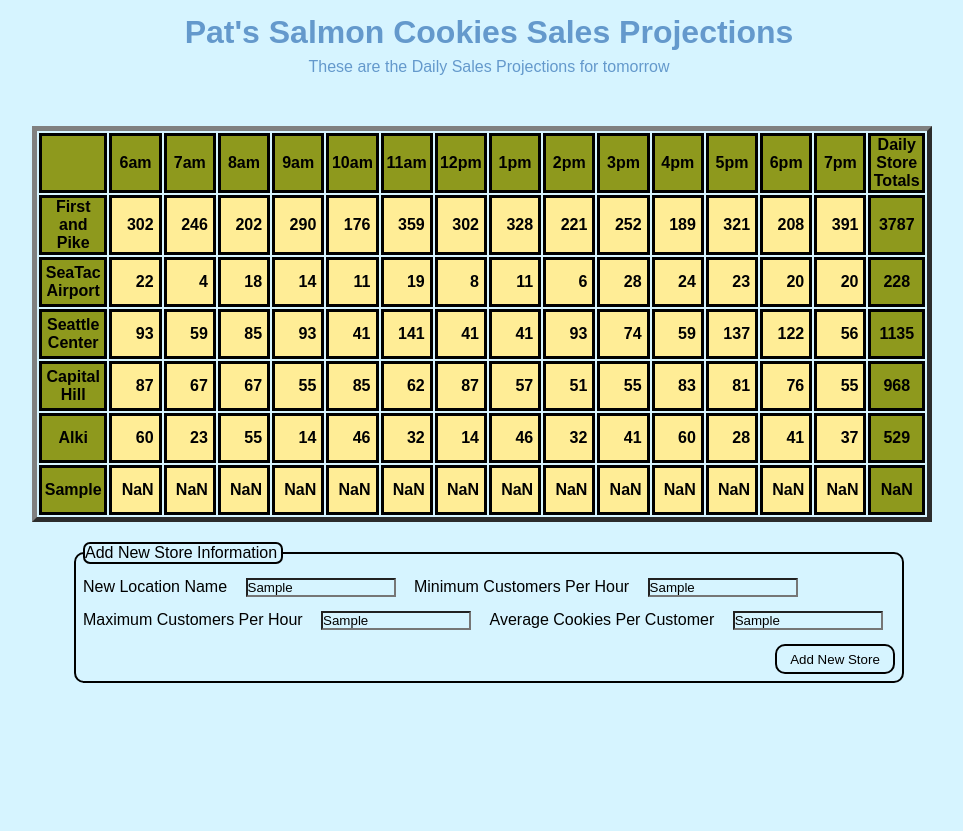
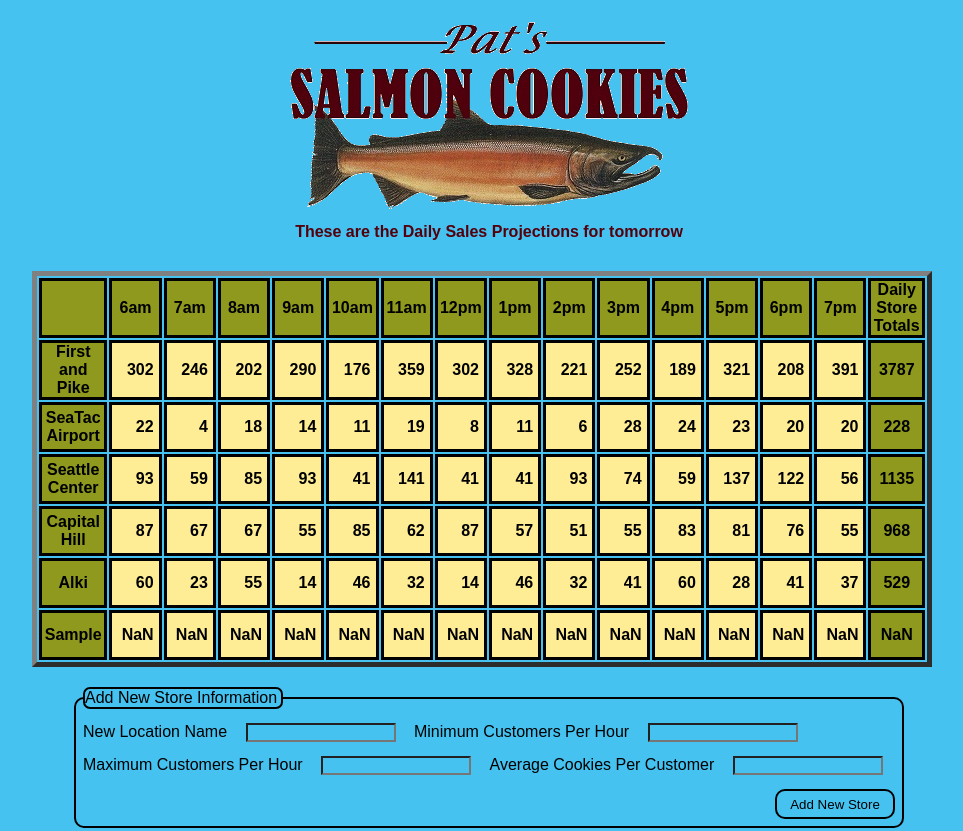
Before and after one commit to edpuzino/cookie-stand, a plain HTML site: page sales.html in a window 1280 px wide. Both pictures are taken after typing "Sample", "Sample", "Sample", "Sample" into the empty fields and a click on the button "Add New Store". Shown: the whole page, without its empty margins (172-1135 px from the left). Before the commit the page ends 807 px from the top, so only its background shows below. Drawn offline with Linux system fonts and the light colour scheme.

Commit message:
work on logo

```diff
--- a/css/style.css
+++ b/css/style.css
@@ -1,10 +1,10 @@
 * {
     font-family: gill-sans, sans-serif;
-    background-color: rgb(214, 244, 255);
     width: 100%;
     margin: 7px;
     padding: 0;
     box-sizing: border-box;
+    background-color: rgb(69, 194, 240);
 }
 /*  color1: rgb(195, 204, 100);
     color2: rgb(142, 153, 29);
@@ -14,19 +14,26 @@
 
 h1 {
     text-align: center;
-    color: rgb(100, 153, 204);
+
 }
 
 p {
     text-align: center;
-    color: rgb(100, 153, 204);
+    color: rgb(83, 0, 13);
+    font-weight: bold;
+}
+
+img {
+    float: center;
+    width: 400;
 }
 
 table {
     width: 900px;
     border-width: thick;
     border-style: outset;
-    margin: 50px auto 20px auto;
+    margin: 30px auto 20px auto;
+    z-index: 5;
 }
 
 tr:first-child, tr:last-child {
@@ -61,6 +68,7 @@ fieldset {
     width: 830px;
     border: 2px solid;
     border-radius: 10px;
+    z-index: 5;
 }
 
 button {
@@ -83,7 +91,3 @@ div {
     float: left;
     width: 180px;
 }
-
-html, body {
-    height: 100%;
-}
--- a/js/app.js
+++ b/js/app.js
@@ -84,7 +84,8 @@ function makeBodyRows() {
 makeBodyRows();
 
 function handleStore(event) {
-    event.preventDefault();
+    event.preventDefault();/*
+    if(!event.target.storename.value || !event.target.mincust.value || !event.target.maxcust.value || !event.target.avgcookies) {return "Fields cannot be empty";} else {*/
     var storename = document.getElementById('storename').value;
     var mincust = Number(document.getElementById('mincust').value);
     var maxcust = Number(document.getElementById('maxcust').value);
@@ -105,6 +106,11 @@ function handleStore(event) {
     thEl.textContent = stores[t].totalCookies;
     trEl.appendChild(thEl);
     table.appendChild(trEl);
+    document.getElementById('storename').value = '';
+    document.getElementById('mincust').value = '';
+    document.getElementById('maxcust').value = '';
+    document.getElementById('avgcookies').value = '';
+/*    };*/
 };
 var newstore = document.getElementById('submit');
 newstore.addEventListener('click', handleStore);
--- a/sales.html
+++ b/sales.html
@@ -8,8 +8,9 @@
         </head>
 
         <body>
-            <h1 id='heading'>Pat's Salmon Cookies Sales Projections</h1>
+            <h1 id='heading'><img src = 'img/logo4.png'/></h1>
             <p class='content'>These are the Daily Sales Projections for tomorrow</p>
+
                 <table id='table'></table>
 
                 <form id='login' action'/login' method='post'>
```
Also changed, not shown: img/logo4.png (added), img/salmon.png (deleted).
